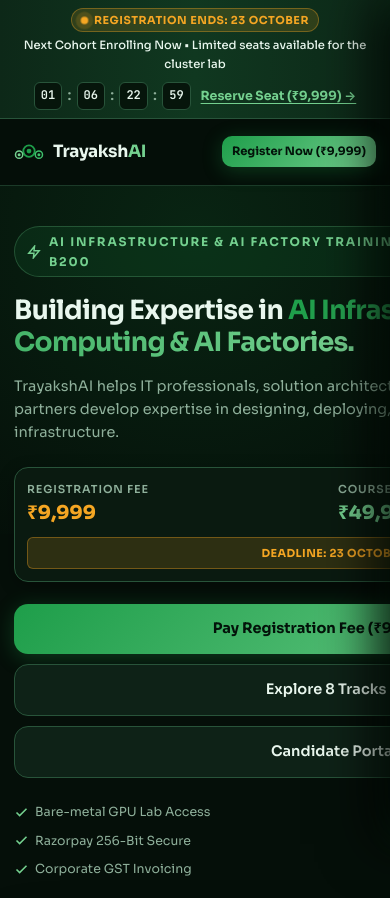
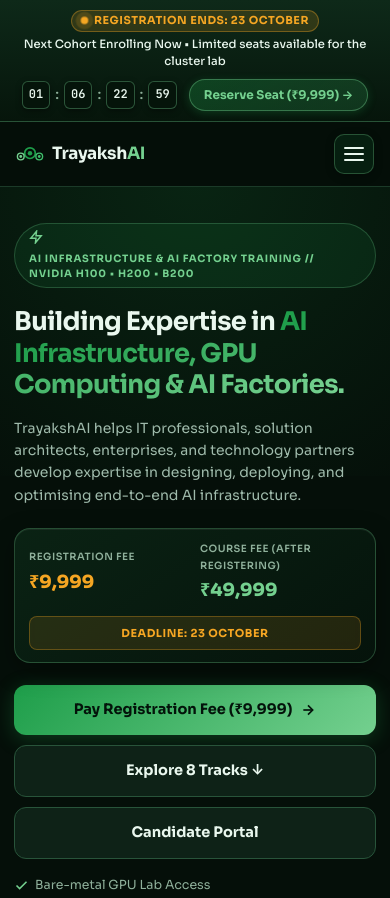
Before and after one commit to saumyaprakashnarayan/trayakshai, a website: page trayaksh_course/index.html in a window 390 px wide. Shown: the top 898 px of the page. Drawn offline with Linux system fonts and the light colour scheme.

Commit message:
fix(responsive): comprehensive mobile polish, grid containment, urgency bar and mobile drawer

```diff
--- a/trayaksh_course/course.css
+++ b/trayaksh_course/course.css
@@ -34,11 +34,15 @@
   box-sizing: border-box;
   margin: 0;
   padding: 0;
+  min-width: 0;
 }
 
 html {
   scroll-behavior: smooth;
   scroll-padding-top: 120px;
+  overflow-x: hidden;
+  max-width: 100vw;
+  width: 100%;
 }
 
 body {
@@ -51,7 +55,14 @@ body {
   display: flex;
   flex-direction: column;
   overflow-x: hidden;
+  max-width: 100vw;
+  width: 100%;
+  position: relative;
   -webkit-font-smoothing: antialiased;
+}
+
+img, svg, video, iframe {
+  max-width: 100%;
 }
 
 a {
@@ -242,10 +253,15 @@ nav .wrap {
 .nav-links {
   display: flex;
   align-items: center;
-  gap: 26px;
-  font-size: 14px;
+  gap: clamp(14px, 1.6vw, 22px);
+  font-size: clamp(13px, 0.95vw, 14px);
   color: var(--mut);
   font-weight: 500;
+}
+
+.nav-links a {
+  white-space: nowrap;
+  transition: color 0.2s ease;
 }
 
 .nav-links a:hover {
@@ -490,12 +506,15 @@ nav .wrap {
   top: 0;
   right: 0;
   bottom: 0;
-  width: min(88vw, 380px);
+  width: min(86vw, 360px);
+  max-width: 100vw;
   background: linear-gradient(180deg, #071c10 0%, #030d06 100%);
   border-left: 1px solid var(--line-light);
   z-index: 999;
   transform: translateX(100%);
-  transition: transform 0.35s cubic-bezier(0.16, 1, 0.3, 1);
+  visibility: hidden;
+  pointer-events: none;
+  transition: transform 0.35s cubic-bezier(0.16, 1, 0.3, 1), visibility 0.35s ease;
   display: flex;
   flex-direction: column;
   overflow-y: auto;
@@ -505,6 +524,8 @@ nav .wrap {
 
 .mobile-nav-drawer.active {
   transform: translateX(0);
+  visibility: visible;
+  pointer-events: auto;
 }
 
 .mobile-nav-header {
@@ -661,27 +682,39 @@ nav .wrap {
 
 .hero-grid {
   display: grid;
-  grid-template-columns: 1.25fr 1fr;
+  grid-template-columns: minmax(0, 1.25fr) minmax(0, 1fr);
   gap: 48px;
   align-items: center;
   position: relative;
   z-index: 1;
+  width: 100%;
+  max-width: 100%;
+}
+
+.hero-grid > * {
+  min-width: 0;
+  max-width: 100%;
 }
 
 .eye {
   display: inline-flex;
   align-items: center;
   gap: 8px;
-  font-size: 12px;
+  font-size: clamp(10px, 2.6vw, 12px);
   font-weight: 700;
-  letter-spacing: 0.15em;
+  letter-spacing: 0.08em;
   color: var(--lt);
   text-transform: uppercase;
   margin-bottom: 18px;
   background: rgba(30, 158, 74, 0.12);
-  padding: 5px 12px;
+  padding: 6px 14px;
   border-radius: 99px;
   border: 1px solid rgba(116, 208, 143, 0.25);
+  max-width: 100%;
+  flex-wrap: wrap;
+  line-height: 1.45;
+  box-sizing: border-box;
+  word-break: break-word;
 }
 
 h1 {
@@ -2520,45 +2553,87 @@ footer {
 @media (max-width: 768px) {
   /* Urgency Notification Bar */
   .urgency-bar {
-    padding: 8px 0;
+    padding: 10px 0;
+    background: linear-gradient(180deg, #0e2919 0%, #06150b 100%);
+    border-bottom: 1px solid rgba(116, 208, 143, 0.25);
   }
   .urgency-wrap {
     flex-direction: column;
     align-items: center;
     justify-content: center;
     text-align: center;
-    gap: 8px;
+    gap: 10px;
+    padding: 0 16px;
   }
   .urgency-message {
+    flex-direction: column;
+    align-items: center;
+    gap: 6px;
+    font-size: 12px;
+    line-height: 1.45;
+  }
+  .urgency-timer {
+    display: flex;
+    align-items: center;
     justify-content: center;
-    font-size: 12.5px;
-  }
-  .urgency-timer {
-    justify-content: center;
-    gap: 10px;
+    gap: 12px;
+    flex-wrap: wrap;
+    width: 100%;
+  }
+  .countdown-box {
+    gap: 4px;
+    font-size: 13px;
+  }
+  .time-unit {
+    padding: 4px 7px;
+    border-radius: 6px;
+    background: rgba(6, 21, 11, 0.95);
+    border: 1px solid rgba(116, 208, 143, 0.35);
+    min-width: 26px;
+    box-shadow: 0 2px 6px rgba(0, 0, 0, 0.4);
+    font-size: 13px;
   }
   .urgency-cta-link {
-    font-size: 12.5px;
+    background: linear-gradient(135deg, rgba(30, 158, 74, 0.3), rgba(63, 192, 108, 0.18));
+    border: 1px solid rgba(116, 208, 143, 0.4);
+    color: var(--lt);
+    text-decoration: none !important;
+    padding: 5px 14px;
+    border-radius: 99px;
+    font-size: 12px;
+    font-weight: 700;
+    transition: all 0.2s ease;
+    display: inline-flex;
+    align-items: center;
+    gap: 5px;
+    box-shadow: 0 2px 8px rgba(30, 158, 74, 0.25);
+  }
+  .urgency-cta-link:hover {
+    background: rgba(30, 158, 74, 0.5);
+    color: #fff;
+    transform: translateY(-1px);
   }
 
   /* Nav Adjustments */
   nav .wrap {
-    height: 66px;
+    height: 64px;
+    padding: 0 16px;
   }
   .brand {
     font-size: 18px;
-    gap: 9px;
+    gap: 8px;
   }
   .brand svg {
-    width: 30px;
-    height: 24px;
+    width: 28px;
+    height: 22px;
   }
   #nav-auth-buttons .btn:not(.p) {
     display: none; /* Secondary "Sign In" in drawer */
   }
   #nav-auth-buttons .btn.p {
-    padding: 7px 14px;
-    font-size: 12.5px;
+    padding: 7px 12px;
+    font-size: 12px;
+    border-radius: 99px;
   }
   .user-pill-name {
     display: none; /* Icon avatar pill on tablet */
@@ -2566,25 +2641,33 @@ footer {
 
   /* Typography & Hero */
   h1 {
-    font-size: clamp(26px, 6vw, 36px);
-    line-height: 1.2;
+    font-size: clamp(24px, 6.2vw, 34px);
+    line-height: 1.22;
     margin-bottom: 16px;
+    letter-spacing: -0.025em;
   }
   .hero-section {
-    padding: 40px 0 36px;
+    padding: 36px 0 32px;
   }
   .hero-lead {
-    font-size: 15.5px;
+    font-size: 15px;
     line-height: 1.6;
     margin-bottom: 22px;
+    color: #9fbaab;
   }
   .hero-pricing-pill {
     display: grid;
     grid-template-columns: 1fr 1fr;
     gap: 12px;
-    padding: 12px 16px;
+    padding: 14px 16px;
     width: 100%;
     margin-bottom: 22px;
+    background: linear-gradient(145deg, rgba(12, 38, 22, 0.85) 0%, rgba(6, 20, 12, 0.85) 100%);
+    border: 1px solid rgba(116, 208, 143, 0.28);
+    border-radius: 16px;
+    backdrop-filter: blur(12px);
+    box-shadow: 0 8px 24px rgba(0, 0, 0, 0.35), inset 0 1px 0 rgba(255, 255, 255, 0.06);
+    box-sizing: border-box;
   }
   .hero-price-divider {
     display: none;
@@ -2592,23 +2675,40 @@ footer {
   .hero-price-badge {
     grid-column: 1 / -1;
     text-align: center;
-    padding: 6px 10px;
+    padding: 7px 10px;
+    background: rgba(245, 166, 35, 0.12);
+    border: 1px solid rgba(245, 166, 35, 0.3);
+    color: var(--gold);
+    border-radius: 8px;
+    font-size: 11px;
+    font-weight: 700;
+    letter-spacing: 0.05em;
+    text-transform: uppercase;
+    display: flex;
+    align-items: center;
+    justify-content: center;
+    gap: 6px;
   }
   .hero-cta-group {
     flex-direction: column;
     width: 100%;
     gap: 10px;
+    margin-bottom: 16px;
   }
   .hero-cta-group .btn {
     width: 100%;
-    padding: 13px;
+    padding: 13px 18px;
     font-size: 14.5px;
+    font-weight: 700;
+    border-radius: 12px;
+    justify-content: center;
   }
   .hero-trust-notes {
     flex-direction: column;
     align-items: flex-start;
     gap: 8px;
-    margin-top: 10px;
+    margin-top: 8px;
+    margin-bottom: 24px;
   }
 
   /* Stats & Pillars */
@@ -2808,6 +2908,13 @@ footer {
   }
 }
 
+/* Hide navbar auth buttons on all narrow mobile viewports so header is clean */
+@media (max-width: 520px) {
+  #nav-auth-buttons {
+    display: none !important; /* All auth inside drawer */
+  }
+}
+
 /* --------------------------------------------------------------------------
    4. SMARTPHONES & COMPACT SCREENS (max-width: 480px)
    -------------------------------------------------------------------------- */
@@ -2821,10 +2928,6 @@ footer {
   .brand-badge {
     display: none;
   }
-  #nav-auth-buttons .btn.p {
-    padding: 6px 10px;
-    font-size: 11.5px;
-  }
   .urgency-message {
     flex-direction: column;
     gap: 4px;
@@ -2842,17 +2945,27 @@ footer {
     display: none;
   }
   h1 {
-    font-size: clamp(23px, 6.8vw, 29px);
+    font-size: clamp(22px, 6.6vw, 28px);
   }
   .hero-lead {
-    font-size: 14.5px;
+    font-size: 14px;
   }
   .hero-pricing-pill {
-    padding: 12px;
-    gap: 8px;
+    padding: 12px 14px;
+    gap: 10px;
+    grid-template-columns: 1fr 1fr;
+  }
+  .hero-pricing-col {
+    display: flex;
+    flex-direction: column;
+    gap: 2px;
+  }
+  .hero-price-label {
+    font-size: 10px;
+    letter-spacing: 0.05em;
   }
   .hero-price-val {
-    font-size: 19px;
+    font-size: 18px;
   }
   .stat-number {
     font-size: 24px;
@@ -2903,18 +3016,23 @@ footer {
    5. ULTRA-COMPACT SCREENS (max-width: 360px)
    -------------------------------------------------------------------------- */
 @media (max-width: 360px) {
-  #nav-auth-buttons {
-    display: none !important; /* All auth inside drawer */
-  }
   h1 {
     font-size: 21px;
   }
   .hero-pricing-pill {
-    grid-template-columns: 1fr;
+    padding: 10px 12px;
+    gap: 8px;
+    grid-template-columns: 1fr 1fr;
+  }
+  .hero-price-val {
+    font-size: 17px;
+  }
+  .hero-price-label {
+    font-size: 9.5px;
   }
   .btn {
-    padding: 10px 14px;
-    font-size: 13px;
+    padding: 11px 14px;
+    font-size: 13.5px;
   }
 }
 
@@ -3649,6 +3767,9 @@ footer {
   align-items: center;
   gap: 12px;
   box-shadow: inset 0 1px 3px rgba(0, 0, 0, 0.4);
+  max-width: 100%;
+  box-sizing: border-box;
+  overflow: hidden;
 }
 
 .telemetry-live-badge {
@@ -3665,10 +3786,12 @@ footer {
   padding: 2px 7px;
   letter-spacing: 0.06em;
   white-space: nowrap;
+  flex-shrink: 0;
 }
 
 .telemetry-ticker-wrap {
   flex: 1;
+  min-width: 0;
   overflow: hidden;
   white-space: nowrap;
 }
@@ -3678,6 +3801,10 @@ footer {
   font-family: var(--font-mono);
   font-size: 11.5px;
   color: #c9e3d4;
+  overflow: hidden;
+  text-overflow: ellipsis;
+  white-space: nowrap;
+  max-width: 100%;
   transition: opacity 0.3s ease, transform 0.3s ease;
 }
 
```
Also changed, not shown: trayaksh_course/index.html (+2 -0 lines).
